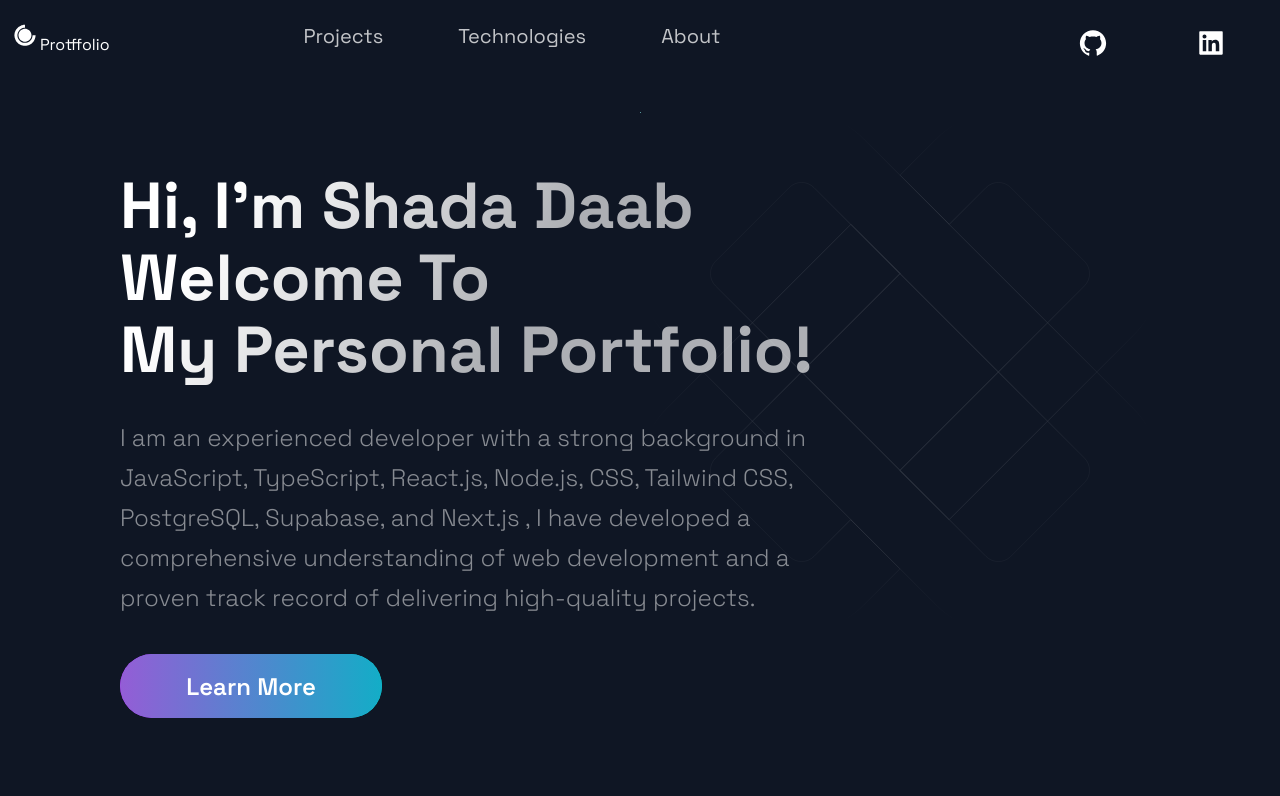
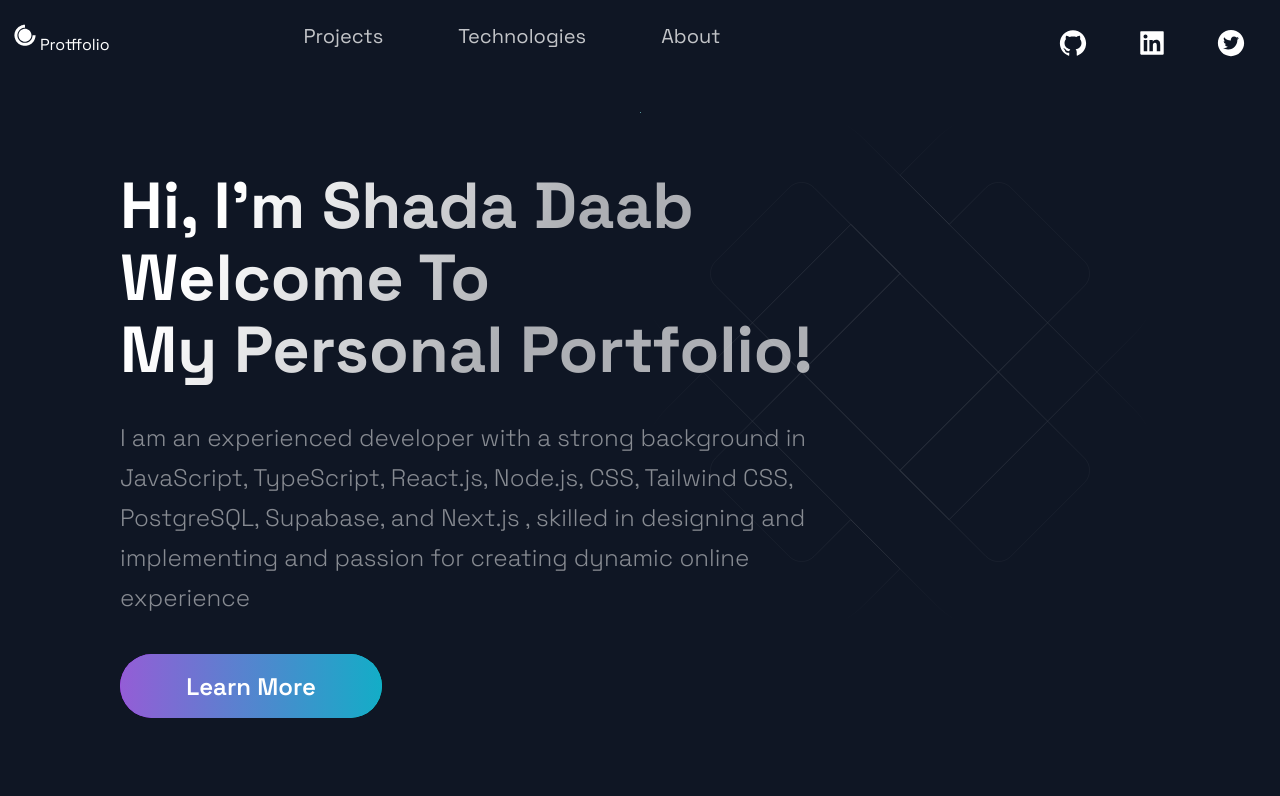
Before and after one commit to shadatr/personal-portfolio, a Next.js app: page / in a window 1280 px wide. Shown: the top 796 px of the page. Built offline with nearby package versions, Linux system fonts and the light colour scheme.

Commit message:
twitter account added

```diff
--- a/src/components/Header/Header.js
+++ b/src/components/Header/Header.js
@@ -1,6 +1,6 @@
 import Link from 'next/link';
 import React from 'react';
-import { AiFillGithub, AiFillInstagram, AiFillLinkedin } from 'react-icons/ai';
+import { AiFillGithub, AiFillInstagram, AiFillLinkedin, AiFillTwitterCircle } from 'react-icons/ai';
 import { DiCssdeck } from 'react-icons/di';
 
 import { Container, Div1, Div2, Div3, NavLink, SocialIcons } from './HeaderStyles';
@@ -39,6 +39,9 @@ const Header = () => (
       <SocialIcons href="https://www.linkedin.com/in/shada-tareq-990451266/">
         <AiFillLinkedin size="3rem" />
       </SocialIcons>
+      <SocialIcons href="https://twitter.com/itsshdab">
+        <AiFillTwitterCircle size="3rem" />
+      </SocialIcons>
     </Div3>
   </Container>
 );
--- a/src/components/Hero/Hero.js
+++ b/src/components/Hero/Hero.js
@@ -14,9 +14,7 @@ const Hero = (props) => (
       <SectionText>
         I am an experienced developer with a strong background in JavaScript,
         TypeScript, React.js, Node.js, CSS, Tailwind CSS, PostgreSQL, Supabase, and Next.js
-       , I have developed a comprehensive
-        understanding of web development and a proven track record of delivering
-        high-quality projects.
+       , skilled in designing and implementing and passion for creating dynamic online experience
       </SectionText>
       <Button onClick={() => (window.location = "https://google.com ")}>
         Learn More
--- a/src/constants/constants.js
+++ b/src/constants/constants.js
@@ -19,7 +19,7 @@ export const projects = [
   {
     title: "MediaMingle",
     description:
-      "I developed a dynamic and real-time social media platform using Next.js and Supabase Realtime. This project showcases my ability to create modern web applications with real-time updates and data synchronization. It includes features like user authentication,real-time chat,profiles, post creation, commenting, liking, sitting and instant notifications, demonstrating my skills in building engaging and interactive web applications using cutting-edge technologies.      ",
+      "I developed a dynamic and real-time social media platform using Next.js and Supabase Realtime. This project showcases my ability to create modern web applications with real-time updates and data synchronization. It includes features like user authentication,real-time chat,profiles, post creation, commenting, liking, sitting and instant notifications, demonstrating my skills in building engaging and interactive web applications using cutting-edge technologies. Demo user: username:user12345 password:12345678",
     image:[ "/images/mediaMingleMain.png"],
     tags: ["React.js", "NextJs 13", "Tailwind CSS", "PostgreSQL", "TypeScript"],
     source: "https://github.com/shadatr/media-mingle",
```
